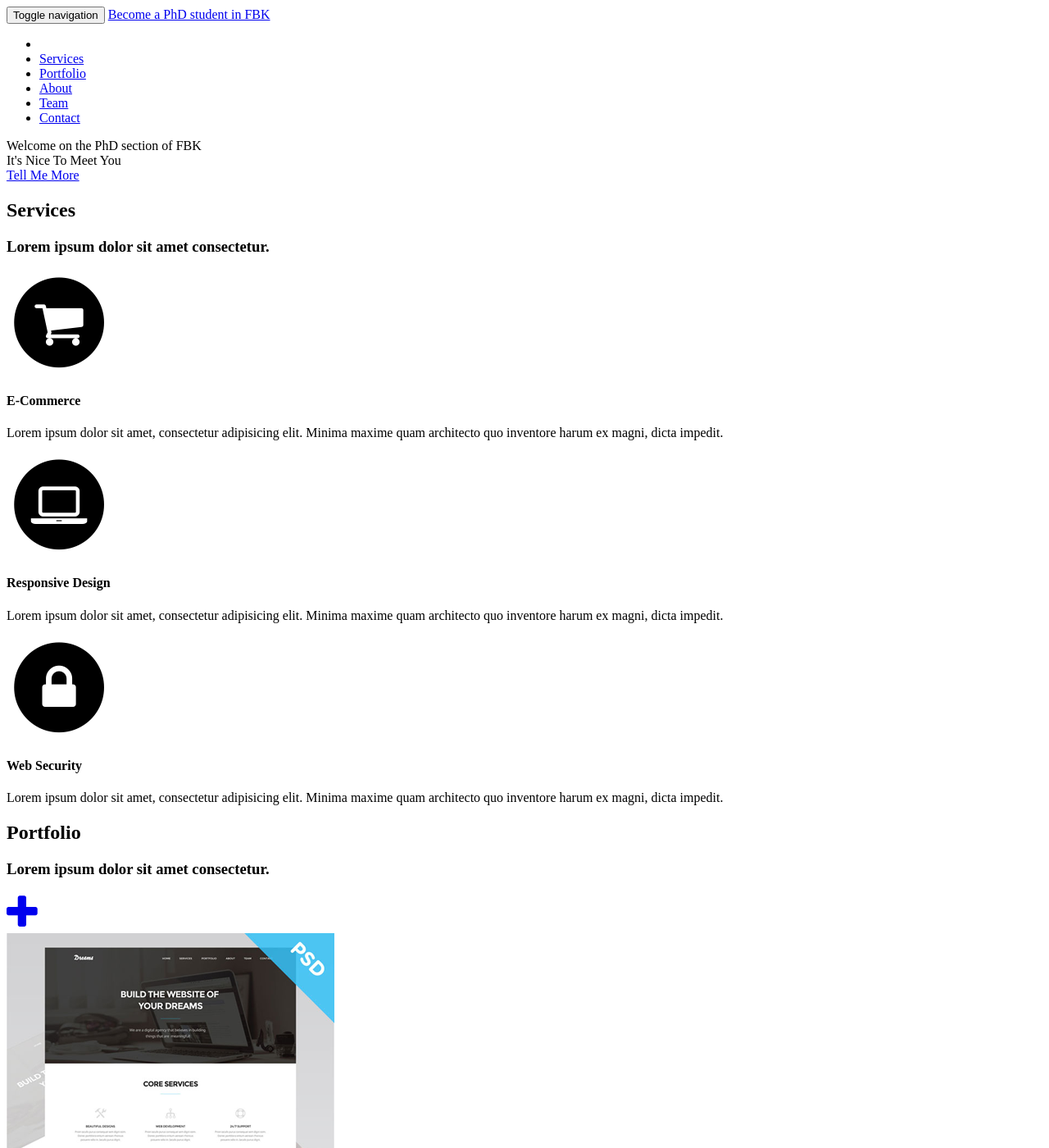
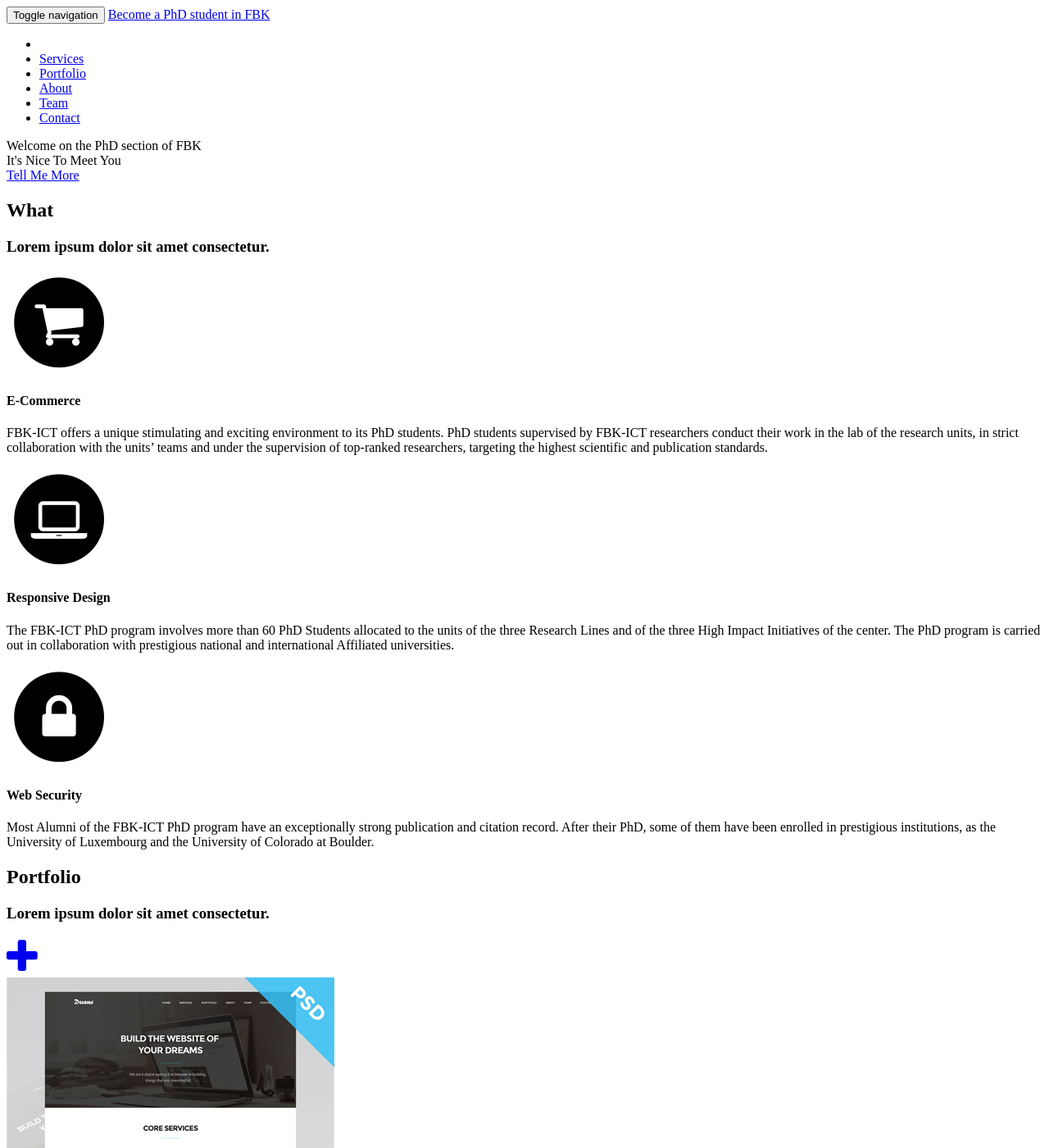
Before and after one commit to napo/phdfbk, a Jekyll site: the page built from index.html, in a window 1280 px wide and 1400 px high. Shown: the whole window at 82% size. Built offline with Jekyll 4.4.1, drawn with Linux system fonts in a browser that asks for light colours; some web fonts are replaced.

Commit message:
services

```diff
--- a/_includes/services.html
+++ b/_includes/services.html
@@ -3,7 +3,7 @@
         <div class="container">
             <div class="row">
                 <div class="col-lg-12 text-center">
-                    <h2 class="section-heading">Services</h2>
+                    <h2 class="section-heading">What</h2>
                     <h3 class="section-subheading text-muted">Lorem ipsum dolor sit amet consectetur.</h3>
                 </div>
             </div>
@@ -14,7 +14,7 @@
                         <i class="fa fa-shopping-cart fa-stack-1x fa-inverse"></i>
                     </span>
                     <h4 class="service-heading">E-Commerce</h4>
-                    <p class="text-muted">Lorem ipsum dolor sit amet, consectetur adipisicing elit. Minima maxime quam architecto quo inventore harum ex magni, dicta impedit.</p>
+                    <p class="text-muted">FBK-ICT offers a unique stimulating and exciting environment to its PhD students. PhD students supervised by FBK-ICT researchers conduct their work in the lab of the research units, in strict collaboration with the units’ teams and under the supervision of top-ranked researchers, targeting the highest scientific and publication standards.</p>
                 </div>
                 <div class="col-md-4">
                     <span class="fa-stack fa-4x">
@@ -22,7 +22,7 @@
                         <i class="fa fa-laptop fa-stack-1x fa-inverse"></i>
                     </span>
                     <h4 class="service-heading">Responsive Design</h4>
-                    <p class="text-muted">Lorem ipsum dolor sit amet, consectetur adipisicing elit. Minima maxime quam architecto quo inventore harum ex magni, dicta impedit.</p>
+                    <p class="text-muted">The FBK-ICT PhD program involves more than 60 PhD Students allocated to the units of the three Research Lines and of the three High Impact Initiatives of the center. The PhD program is carried out in collaboration with prestigious national and international Affiliated universities.</p>
                 </div>
                 <div class="col-md-4">
                     <span class="fa-stack fa-4x">
@@ -30,7 +30,7 @@
                         <i class="fa fa-lock fa-stack-1x fa-inverse"></i>
                     </span>
                     <h4 class="service-heading">Web Security</h4>
-                    <p class="text-muted">Lorem ipsum dolor sit amet, consectetur adipisicing elit. Minima maxime quam architecto quo inventore harum ex magni, dicta impedit.</p>
+                    <p class="text-muted">Most Alumni of the FBK-ICT PhD program have an exceptionally strong publication and citation record. After their PhD, some of them have been enrolled in prestigious institutions, as the University of Luxembourg and the University of Colorado at Boulder.</p>
                 </div>
             </div>
         </div>
```
